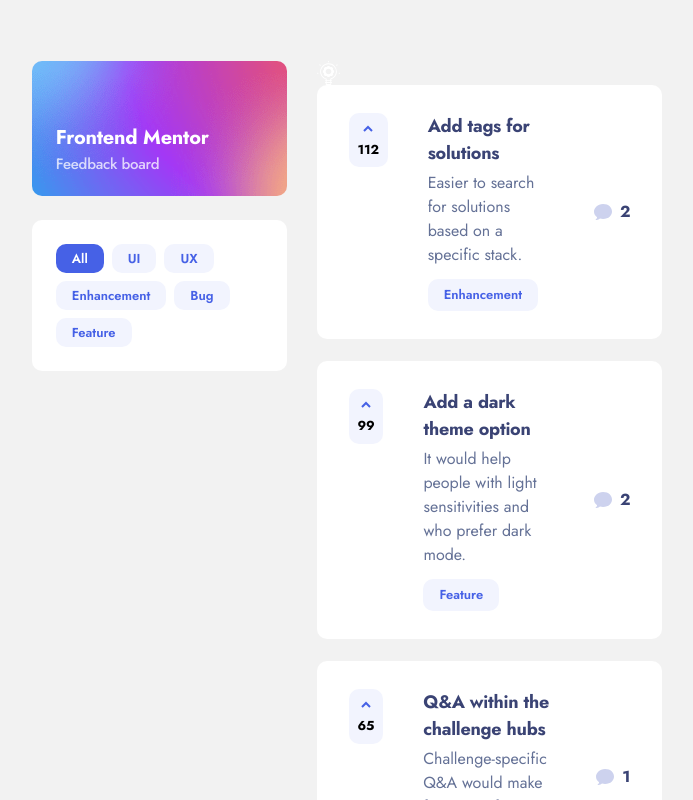
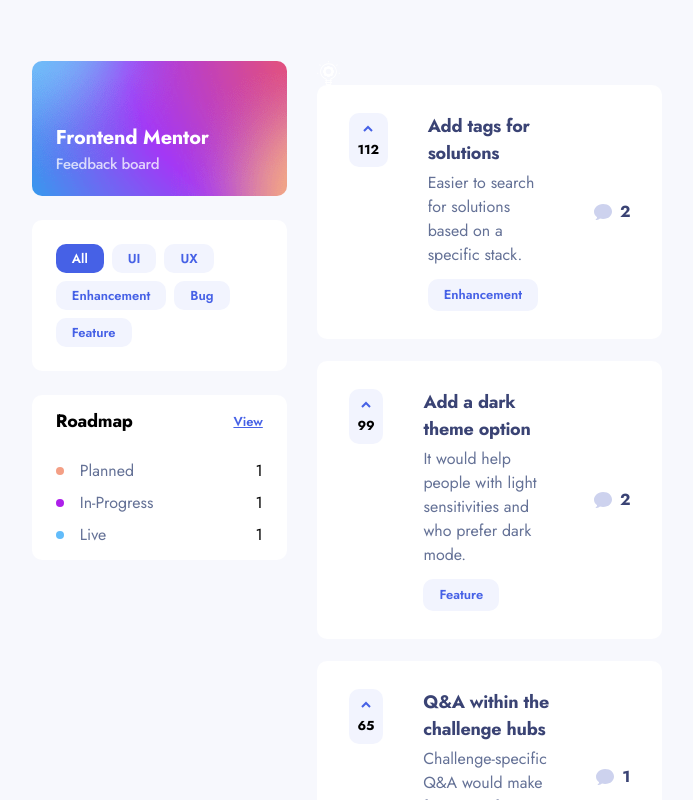
Before and after one commit to KoenCobra/AngularProductFeedbackApp, an Angular app: page / in a window 1280 px wide. Shown: the top 800 px of the page, without its empty margins (293-986 px from the left). Built offline with nearby package versions, Linux system fonts and the light colour scheme.

Commit message:
Added roadmap component

```diff
--- a/src/app/side-bar/side-bar.component.css
+++ b/src/app/side-bar/side-bar.component.css
@@ -38,5 +38,61 @@
   background-color: #4661E6;
   color: #FFF;
 }
+.sidebar .road-map {
+  background-color: #FFF;
+  padding: 0.8rem 1.5rem;
+  border-radius: 10px;
+}
+.sidebar .road-map .road-map-header {
+  display: flex;
+  align-items: center;
+  justify-content: space-between;
+  padding-bottom: 1.5rem;
+}
+.sidebar .road-map .road-map-header p {
+  font-weight: 700;
+  font-size: 1.125rem;
+  letter-spacing: -0.25px;
+}
+.sidebar .road-map .road-map-header a {
+  color: #4661E6;
+  font-size: 0.8125rem;
+  font-weight: 600;
+}
+.sidebar .road-map .road-map-content {
+  display: grid;
+  gap: 0.5rem;
+}
+.sidebar .road-map .road-map-content .content-item {
+  display: flex;
+  align-items: center;
+  justify-content: space-between;
+}
+.sidebar .road-map .road-map-content .content-item .content-item-title {
+  display: flex;
+  align-items: center;
+}
+.sidebar .road-map .road-map-content .content-item .content-item-title .road-map-dot-planned, .sidebar .road-map .road-map-content .content-item .content-item-title .road-map-dot-live, .sidebar .road-map .road-map-content .content-item .content-item-title .road-map-dot-progress {
+  border-radius: 50%;
+  background-color: #F49F85;
+  padding: 0.25rem;
+  margin-right: 1rem;
+}
+.sidebar .road-map .road-map-content .content-item .content-item-title .road-map-dot-progress {
+  background-color: #AD1FEA;
+}
+.sidebar .road-map .road-map-content .content-item .content-item-title .road-map-dot-live {
+  background-color: #62BCFA;
+}
+.sidebar .road-map .road-map-content .content-item .content-item-title p {
+  font-weight: 400;
+  font-size: 1rem;
+  color: #647196;
+}
+.sidebar .road-map .road-map-content .content-item .content-item-title .road-map-amount {
+  font-weight: 700;
+  font-size: 1rem;
+  color: #647196;
+}
 
 /*# sourceMappingURL=side-bar.component.css.map */
--- a/src/app/side-bar/side-bar.component.html
+++ b/src/app/side-bar/side-bar.component.html
@@ -1,5 +1,4 @@
 <div class="sidebar">
-
   <div class="header">
     <p>Frontend Mentor</p>
     <p class="header-sub">Feedback board</p>
@@ -14,4 +13,36 @@
       {{category}}
     </button>
   </div>
+
+  <div class="road-map">
+    <div class="road-map-header">
+      <p class="road-map-header-title">
+        Roadmap
+      </p>
+      <a routerLink="roadmap">View</a>
     </div>
+    <div class="road-map-content">
+      <div class="content-item">
+        <div class="content-item-title">
+          <div class="road-map-dot-planned"></div>
+          <p>Planned</p>
+        </div>
+        <p class="road-map-amount">1</p>
+      </div>
+      <div class="content-item">
+        <div class="content-item-title">
+          <div class="road-map-dot-progress"></div>
+          <p>In-Progress</p>
+        </div>
+        <p class="road-map-amount">1</p>
+      </div>
+      <div class="content-item">
+        <div class="content-item-title">
+          <div class="road-map-dot-live"></div>
+          <p>Live</p>
+        </div>
+        <p class="road-map-amount">1</p>
+      </div>
+    </div>
+  </div>
+</div>
--- a/src/app/side-bar/side-bar.component.scss
+++ b/src/app/side-bar/side-bar.component.scss
@@ -13,7 +13,7 @@
     font-size: 1.25rem;
     letter-spacing: -0.25px;
 
-    .header-sub{
+    .header-sub {
       opacity: 0.75;
       font-weight: 500;
       font-size: 0.9375rem;
@@ -44,4 +44,74 @@
       }
     }
   }
+
+  .road-map {
+    background-color: $white;
+    padding: 0.8rem 1.5rem;
+    border-radius: 10px;
+
+    .road-map-header {
+      display: flex;
+      align-items: center;
+      justify-content: space-between;
+      padding-bottom: 1.5rem;
+
+      p {
+        font-weight: 700;
+        font-size: 1.125rem;
+        letter-spacing: -0.25px;
+      }
+
+      a {
+        color: $blue;
+        font-size: 0.8125rem;
+        font-weight: 600;
+      }
+    }
+
+    .road-map-content {
+      display: grid;
+      gap: 0.5rem;
+
+      .content-item {
+        display: flex;
+        align-items: center;
+        justify-content: space-between;
+
+        .content-item-title {
+          display: flex;
+          align-items: center;
+
+          .road-map-dot-planned {
+            border-radius: 50%;
+            background-color: $orange;
+            padding: 0.25rem;
+            margin-right: 1rem;
+          }
+
+          .road-map-dot-progress{
+            @extend .road-map-dot-planned;
+            background-color: $purple;
+          }
+
+          .road-map-dot-live{
+            @extend .road-map-dot-planned;
+            background-color: $lightblue;
+          }
+
+          p {
+            font-weight: 400;
+            font-size: 1rem;
+            color: $veryLightBlue;
+          }
+
+          .road-map-amount {
+            font-weight: 700;
+            font-size: 1rem;
+            color: $veryLightBlue;
+          }
+        }
+      }
+    }
+  }
 }
--- a/src/sass/_variables.scss
+++ b/src/sass/_variables.scss
@@ -1,8 +1,11 @@
-$bodyBackgroundColor: #F2F2F2;
+$bodyBackgroundColor: #F7F8FD;
 $lightGreyBackground: #F2F4FE;
 $darkBlue: #3A4374;
 $veryLightBlue: #647196;
 $blue: #4661E6;
+$orange: #F49F85;
+$purple: #AD1FEA;
+$lightblue: #62BCFA;
 $white: #FFF;
 
 $font: 'Jost', sans-serif;
```
Also changed, not shown: 2 other files (tests, documents, lock files or other folders). Lines whose indentation alone changed are shown as unchanged.
